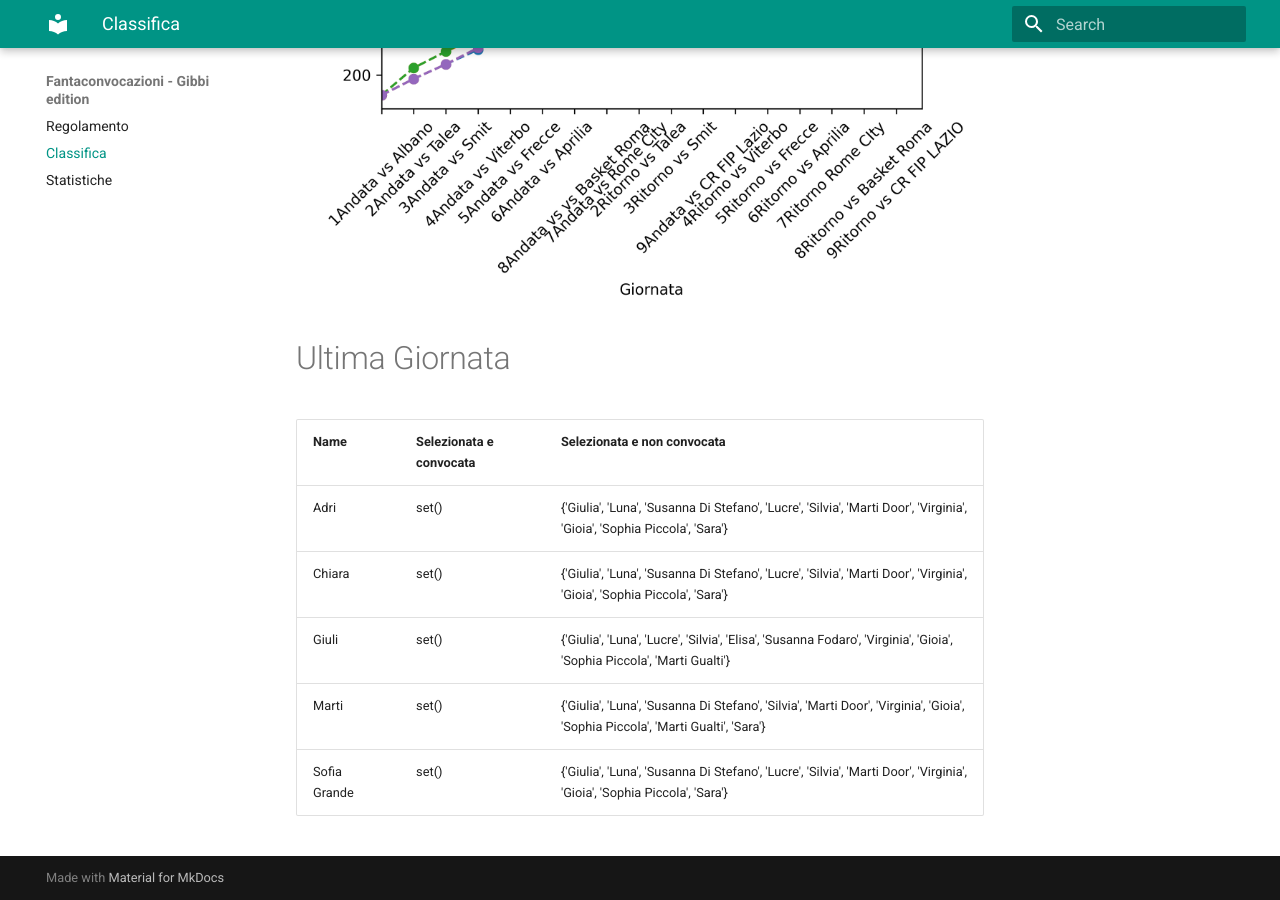
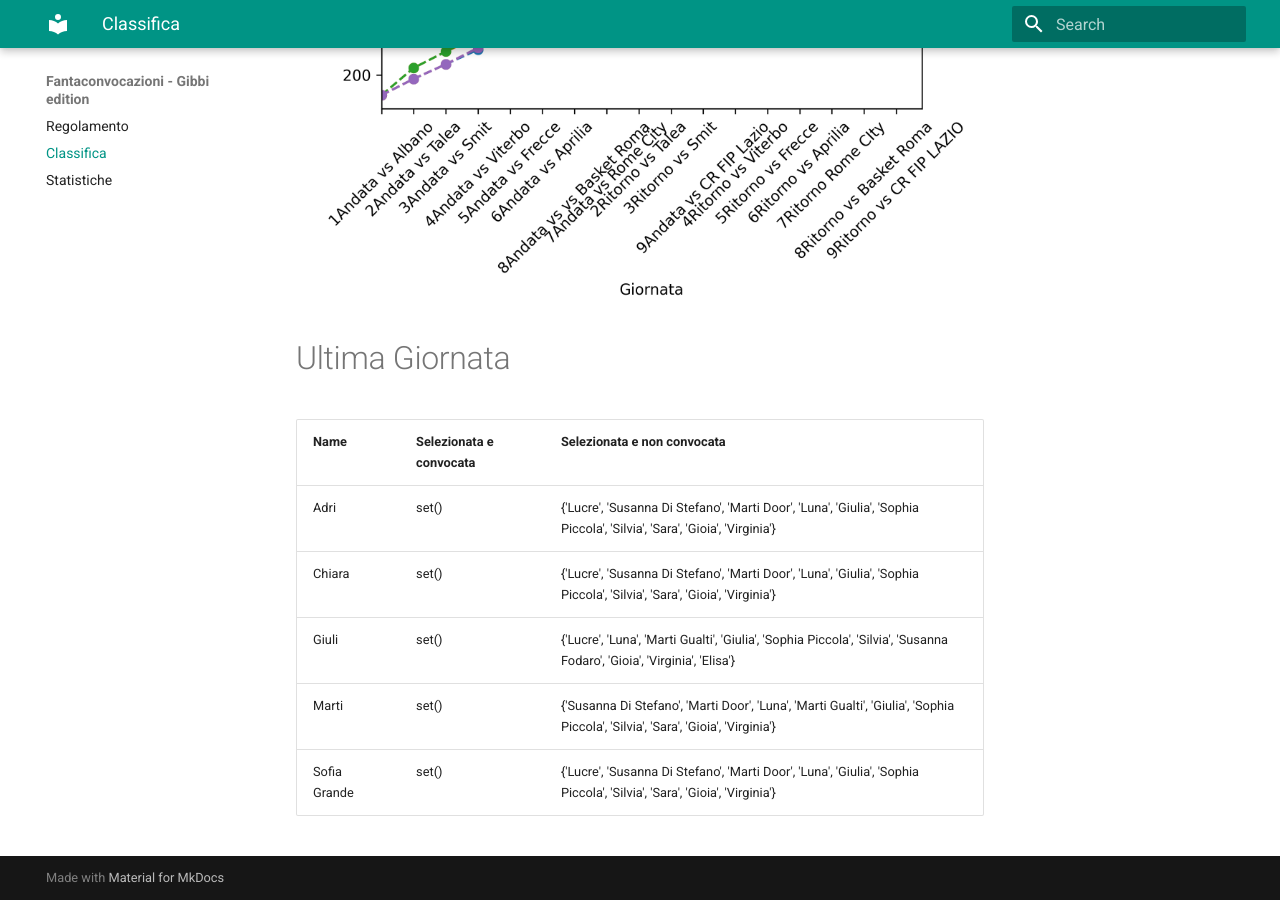
Before and after one commit to martinig94/fantagibbi, an MkDocs documentation site: the page built from docs/Classifica.md, in a window 1280 px wide and 900 px high, scrolled down 810 px. Built offline with MkDocs 1.6.1 and Material for MkDocs 9.7.7, drawn with Linux system fonts in a browser that asks for light colours.

Commit message:
Auto-update from main.py

```diff
--- a/docs/Classifica.md
+++ b/docs/Classifica.md
@@ -18,9 +18,9 @@
 <!-- START_TABLE CORRECT -->
 | Name         | Selezionata e convocata   | Selezionata e non convocata                                                                                                     |
 |:-------------|:--------------------------|:--------------------------------------------------------------------------------------------------------------------------------|
-| Adri         | set()                     | {'Giulia', 'Luna', 'Susanna Di Stefano', 'Lucre', 'Silvia', 'Marti Door', 'Virginia', 'Gioia', 'Sophia Piccola', 'Sara'}        |
-| Chiara       | set()                     | {'Giulia', 'Luna', 'Susanna Di Stefano', 'Lucre', 'Silvia', 'Marti Door', 'Virginia', 'Gioia', 'Sophia Piccola', 'Sara'}        |
-| Giuli        | set()                     | {'Giulia', 'Luna', 'Lucre', 'Silvia', 'Elisa', 'Susanna Fodaro', 'Virginia', 'Gioia', 'Sophia Piccola', 'Marti Gualti'}         |
-| Marti        | set()                     | {'Giulia', 'Luna', 'Susanna Di Stefano', 'Silvia', 'Marti Door', 'Virginia', 'Gioia', 'Sophia Piccola', 'Marti Gualti', 'Sara'} |
-| Sofia Grande | set()                     | {'Giulia', 'Luna', 'Susanna Di Stefano', 'Lucre', 'Silvia', 'Marti Door', 'Virginia', 'Gioia', 'Sophia Piccola', 'Sara'}        |
+| Adri         | set()                     | {'Lucre', 'Susanna Di Stefano', 'Marti Door', 'Luna', 'Giulia', 'Sophia Piccola', 'Silvia', 'Sara', 'Gioia', 'Virginia'}        |
+| Chiara       | set()                     | {'Lucre', 'Susanna Di Stefano', 'Marti Door', 'Luna', 'Giulia', 'Sophia Piccola', 'Silvia', 'Sara', 'Gioia', 'Virginia'}        |
+| Giuli        | set()                     | {'Lucre', 'Luna', 'Marti Gualti', 'Giulia', 'Sophia Piccola', 'Silvia', 'Susanna Fodaro', 'Gioia', 'Virginia', 'Elisa'}         |
+| Marti        | set()                     | {'Susanna Di Stefano', 'Marti Door', 'Luna', 'Marti Gualti', 'Giulia', 'Sophia Piccola', 'Silvia', 'Sara', 'Gioia', 'Virginia'} |
+| Sofia Grande | set()                     | {'Lucre', 'Susanna Di Stefano', 'Marti Door', 'Luna', 'Giulia', 'Sophia Piccola', 'Silvia', 'Sara', 'Gioia', 'Virginia'}        |
 <!-- END_TABLE CORRECT -->
```
